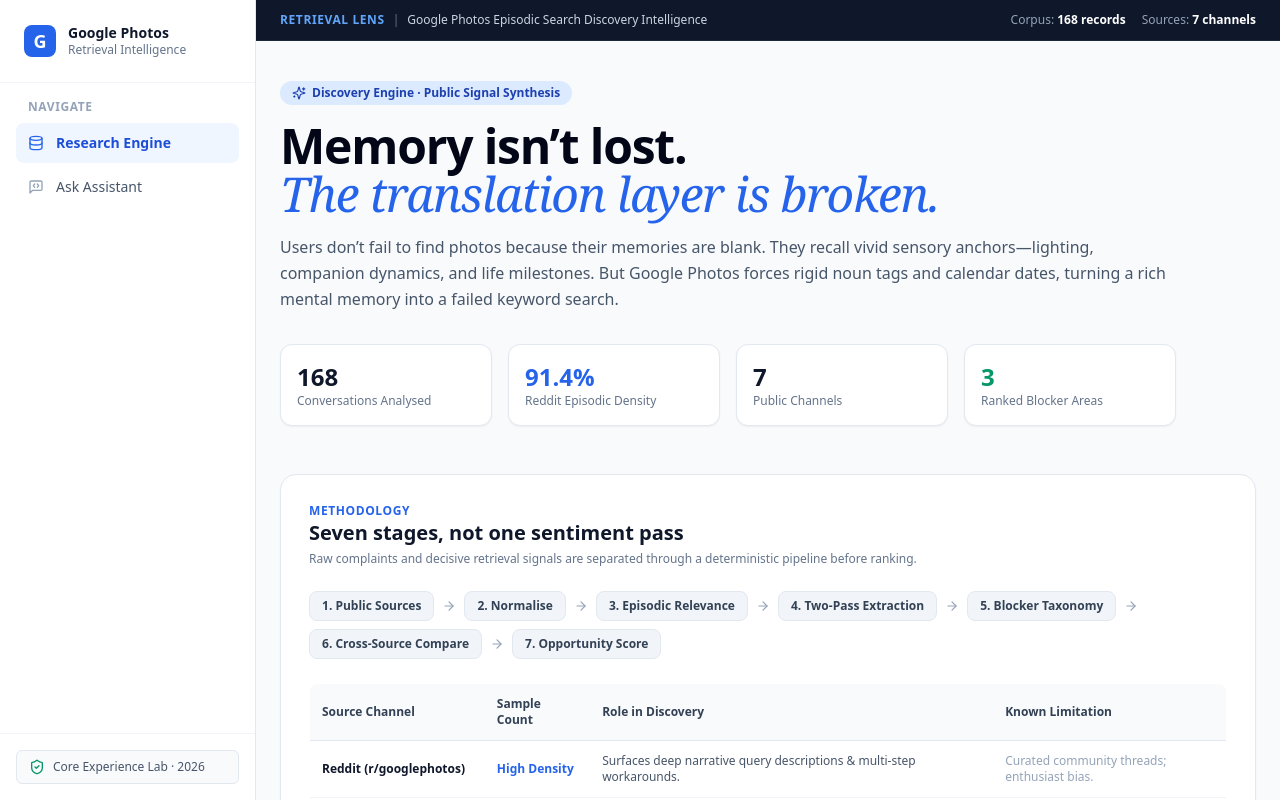
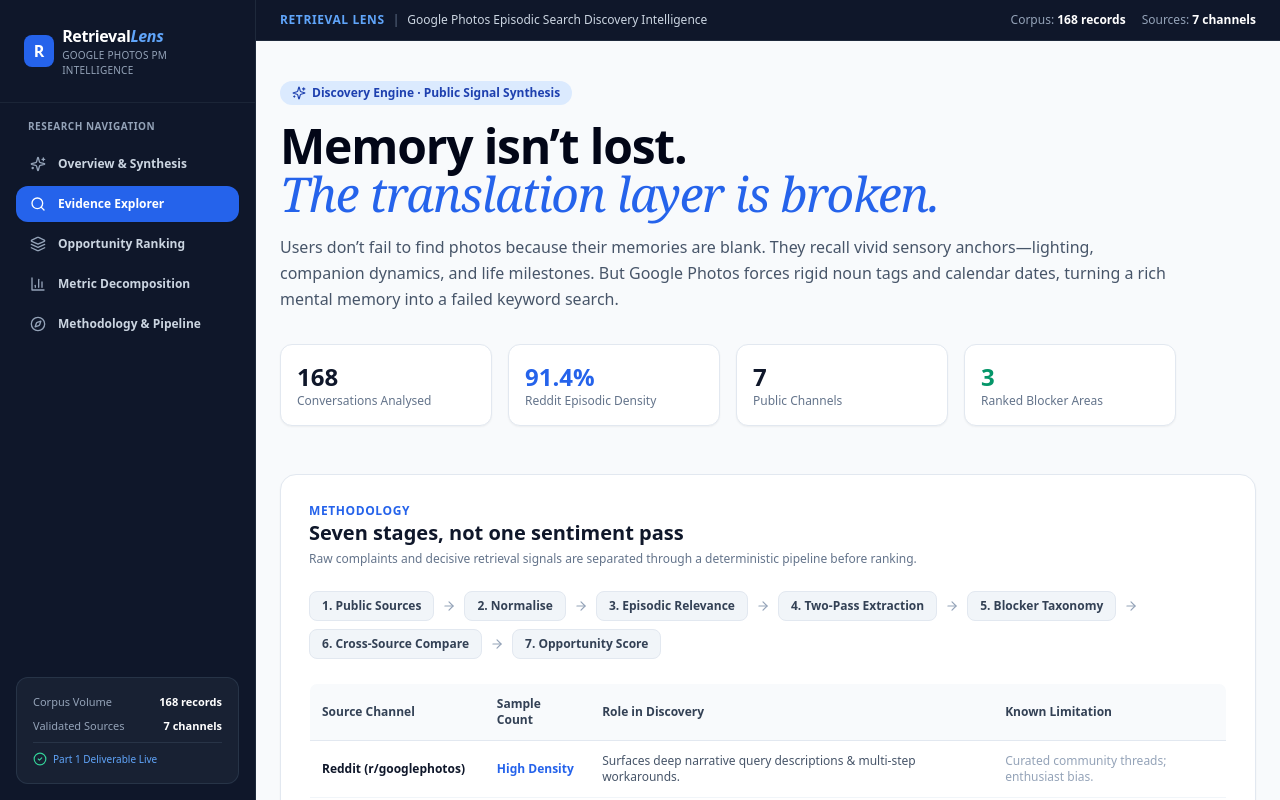
Before and after one commit to yukti1010/google-photos-discovery-engine, a Next.js app: page /dataset in a window 1280 px wide. Shown: the top 800 px of the page. Built offline with nearby package versions, Linux system fonts and the light colour scheme.

Commit message:
Update Sidebar.tsx

```diff
--- a/src/components/Sidebar.tsx
+++ b/src/components/Sidebar.tsx
@@ -1,58 +1,85 @@
 "use client";
+
 import Link from "next/link";
 import { usePathname } from "next/navigation";
-import { Database, MessageSquareCode, ShieldCheck } from "lucide-react";
+import {
+  Sparkles,
+  BarChart3,
+  Search,
+  Layers,
+  CheckCircle2,
+  Compass,
+  HelpCircle,
+  FolderGit2
+} from "lucide-react";
+import corpusData from "@/data/corpus.json";
 
 export default function Sidebar() {
   const pathname = usePathname();
 
   const navItems = [
-    { label: "Research Engine", href: "/dataset", icon: Database },
-    { label: "Ask Assistant", href: "/ask", icon: MessageSquareCode },
+    { name: "Overview & Synthesis", href: "/", icon: Sparkles },
+    { name: "Evidence Explorer", href: "/dataset", icon: Search },
+    { name: "Opportunity Ranking", href: "/#ranking", icon: Layers },
+    { name: "Metric Decomposition", href: "/metric", icon: BarChart3 },
+    { name: "Methodology & Pipeline", href: "/#pipeline", icon: Compass },
   ];
 
+  const uniqueSources = Array.from(new Set(corpusData.map((i: any) => i.source)));
+
   return (
-    <aside className="w-64 border-r border-slate-200 bg-white flex flex-col justify-between h-screen sticky top-0 shrink-0">
+    <aside className="w-64 bg-slate-900 text-white border-r border-slate-800 flex flex-col justify-between h-screen sticky top-0 shrink-0">
       <div>
-        <div className="p-6 border-b border-slate-100 flex items-center gap-3">
-          <div className="w-8 h-8 rounded-lg bg-blue-600 flex items-center justify-center text-white font-bold text-lg">
-            G
+        {/* Brand Header */}
+        <div className="p-6 border-b border-slate-800/80">
+          <div className="flex items-center gap-2">
+            <div className="w-8 h-8 rounded-lg bg-blue-600 flex items-center justify-center font-black text-white text-base">
+              R
             </div>
             <div>
-            <h1 className="font-semibold text-sm text-slate-900 leading-tight">Google Photos</h1>
-            <p className="text-xs text-slate-500 font-medium">Retrieval Intelligence</p>
+              <span className="font-extrabold tracking-tight text-white text-base">Retrieval<span className="text-blue-400 italic">Lens</span></span>
+              <p className="text-[10px] text-slate-400 font-medium tracking-wide uppercase">Google Photos PM Intelligence</p>
+            </div>
           </div>
         </div>
 
-        <div className="p-4">
-          <p className="text-xs font-semibold text-slate-400 uppercase tracking-wider px-3 mb-2">Navigate</p>
-          <nav className="space-y-1">
+        {/* Navigation Links */}
+        <div className="p-4 space-y-1">
+          <p className="px-3 pb-2 text-[10px] font-bold uppercase tracking-wider text-slate-400">Research Navigation</p>
           {navItems.map((item) => {
             const Icon = item.icon;
-              const isActive = pathname === item.href || (pathname === "/" && item.href === "/dataset");
+            const isActive = pathname === item.href;
             return (
               <Link
-                  key={item.href}
+                key={item.name}
                 href={item.href}
-                  className={`flex items-center gap-3 px-3 py-2.5 rounded-lg text-sm font-medium transition-colors ${
+                className={`flex items-center gap-3 px-3.5 py-2.5 rounded-xl text-xs font-semibold transition-all ${
                   isActive
-                      ? "bg-blue-50 text-blue-700 font-semibold"
-                      : "text-slate-600 hover:bg-slate-50 hover:text-slate-900"
+                    ? "bg-blue-600 text-white shadow-sm"
+                    : "text-slate-300 hover:text-white hover:bg-slate-800/60"
                 }`}
               >
-                  <Icon className={`w-4 h-4 ${isActive ? "text-blue-600" : "text-slate-400"}`} />
-                  {item.label}
+                <Icon className={`w-4 h-4 ${isActive ? "text-white" : "text-slate-400"}`} />
+                {item.name}
               </Link>
             );
           })}
-          </nav>
         </div>
       </div>
 
-      <div className="p-4 border-t border-slate-100">
-        <div className="flex items-center gap-2 px-3 py-2 rounded-md bg-slate-50 border border-slate-200 text-xs text-slate-600 font-medium">
-          <ShieldCheck className="w-4 h-4 text-emerald-600" />
-          <span>Core Experience Lab · 2026</span>
+      {/* Dataset Footnote Card */}
+      <div className="p-4 m-4 rounded-xl bg-slate-800/60 border border-slate-700/60 text-xs space-y-2">
+        <div className="flex items-center justify-between text-slate-400 text-[11px] font-medium">
+          <span>Corpus Volume</span>
+          <span className="text-white font-bold">{corpusData.length} records</span>
+        </div>
+        <div className="flex items-center justify-between text-slate-400 text-[11px] font-medium">
+          <span>Validated Sources</span>
+          <span className="text-white font-bold">{uniqueSources.length} channels</span>
+        </div>
+        <div className="pt-2 border-t border-slate-700/60 flex items-center gap-1.5 text-[10px] text-blue-400 font-medium">
+          <CheckCircle2 className="w-3.5 h-3.5 text-emerald-400" />
+          <span>Part 1 Deliverable Live</span>
         </div>
       </div>
     </aside>
```
Lines whose indentation alone changed are shown as unchanged.
